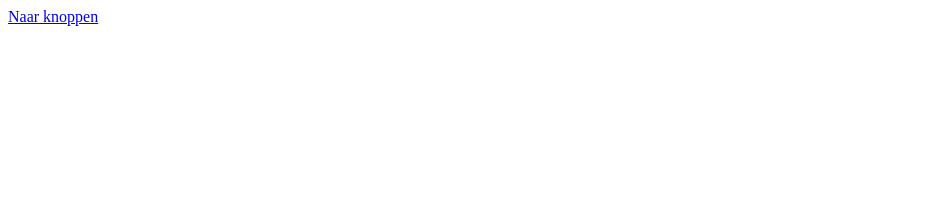
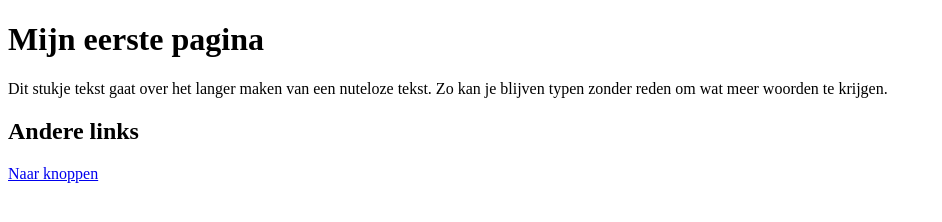
Before and after one commit to RensVdL/RensVdL.github.io, a plain HTML site: page index.html in a window 1280 px wide. Shown: the whole page, without its empty margins (0-942 px from the left). Drawn offline with Linux system fonts and the light colour scheme.

Commit message:
Update index.html

```diff
--- a/index.html
+++ b/index.html
@@ -1,11 +1,16 @@
 <!DOCTYPE html>
 <html>
 <head>
-<style>
-</style>
+    <title>Rens' Pagina</title>
 </head>
 
 <body>
-<a href="knoppen.html">Naar knoppen</a>
+   <h1>Mijn eerste pagina</h1>
+   <p>
+       Dit stukje tekst gaat over het langer maken van een nuteloze tekst.
+       Zo kan je blijven typen zonder reden om wat meer woorden te krijgen.
+    </p>
+    <h2>Andere links</h2>
+    <a href="knoppen.html">Naar knoppen</a>
 </body>
 </html>
```
